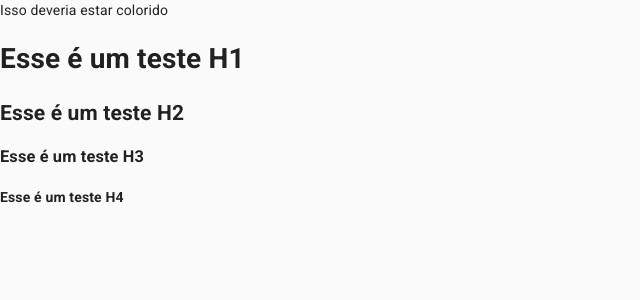
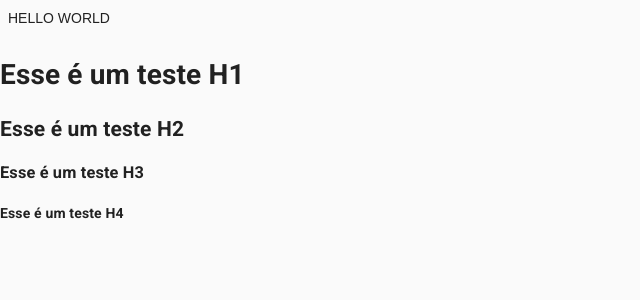
Before and after one commit to irwinschmitt/latitude-boilerplate, a React (Create React App) app: page / in a window 1280 px wide. Shown: the top 300 px of the page, without its empty margins (0-640 px from the left). Built offline with nearby package versions, Linux system fonts and the light colour scheme.

Commit message:
test theme

```diff
--- a/src/App.jsx
+++ b/src/App.jsx
@@ -1,13 +1,13 @@
 import * as React from "react";
 import {ThemeProvider} from '@material-ui/core/styles';
 import theme from './theme'
-
+import { Button } from '@material-ui/core';
 
 export default function App() {
   return (
-    <React.StrictMode>
+    // <React.StrictMode>
       <ThemeProvider theme={theme}>
-        <div color="primary" >Isso deveria estar colorido</div>
+        <Button>Hello world</Button>
         <h1>Esse é um teste H1</h1>
         <h2>Esse é um teste H2</h2>
         <h3>Esse é um teste H3</h3>
@@ -15,6 +15,6 @@ export default function App() {
 
       </ThemeProvider>
 
-    </React.StrictMode>
+    // </React.StrictMode>
   );
 }
```
